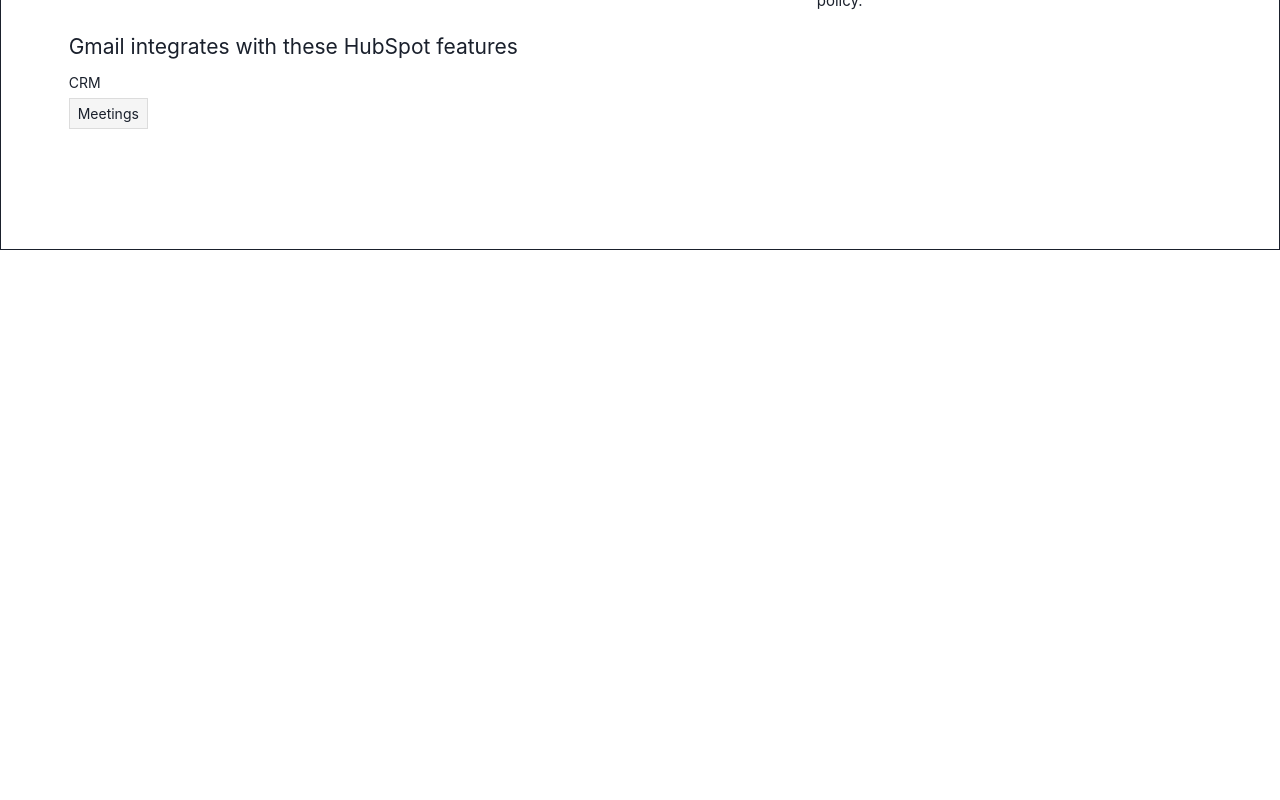
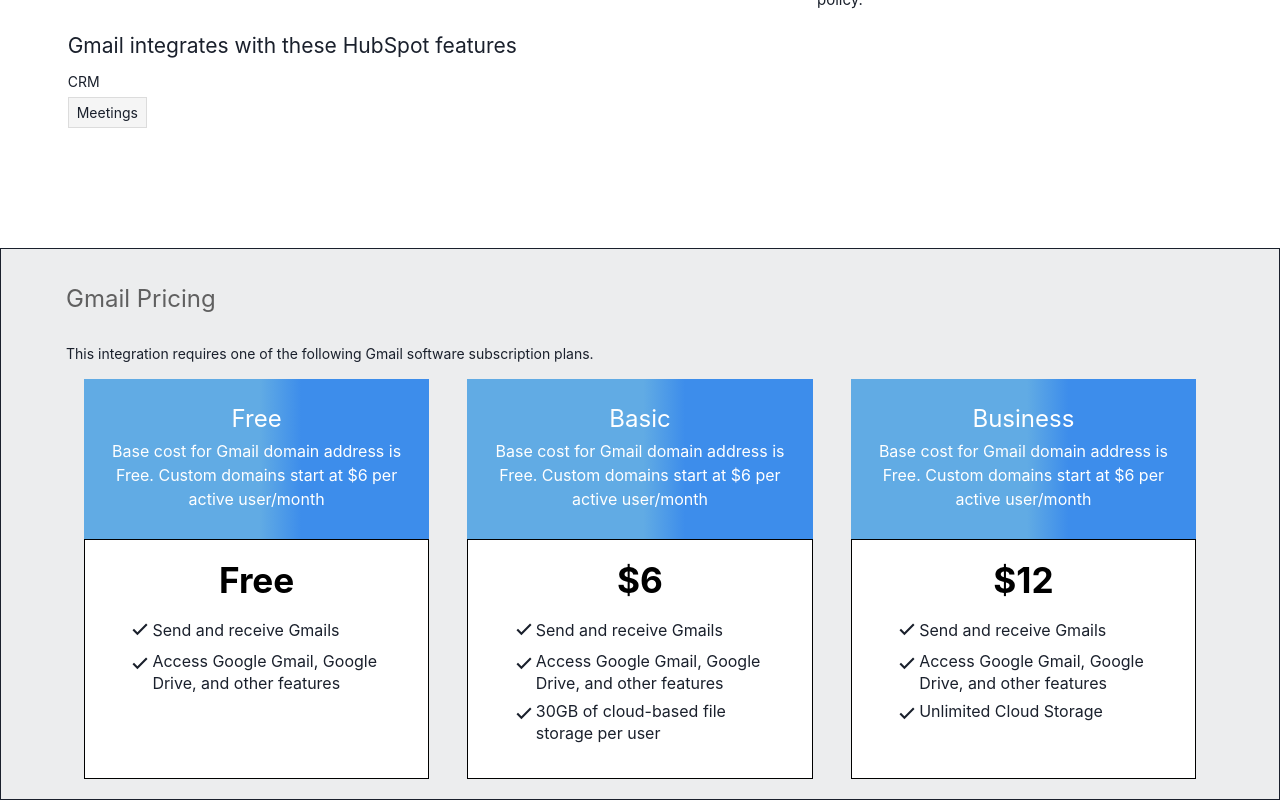
Before and after one commit to aman-109/axiomatic-spring-6378-HubPointCRM, a React (Create React App) app in the folder client/: page / in a window 1280 px wide. Shown: the part 1577-2377 px from the top of the page. Before the commit the page ends 1827 px from the top, so only its background shows below. Built offline with nearby package versions, Linux system fonts and the light colour scheme.

Commit message:
add in it

```diff
--- a/client/src/components/deatils/detailsmiddle.css
+++ b/client/src/components/deatils/detailsmiddle.css
@@ -1,7 +1,6 @@
 .detailsmiddle{
     width:100%;
     padding: 50px;
-    border: 1px solid;
     height: auto;
     display: flex;
     justify-content: space-between;
@@ -76,7 +75,7 @@
 .features1b{
  width:30%;
 }
-@media only screen and (max-width: 760px) and (min-width: 500px){
+@media only screen and (max-width: 760px) and (min-width:390px){
     .detailsmiddle{
         width:100%;
         padding: 50px;
--- a/client/src/components/deatils/detailsnavbar.css
+++ b/client/src/components/deatils/detailsnavbar.css
@@ -73,3 +73,36 @@
         margin-top:20px;
     }
 }
+@media only screen and (max-width: 749px) and (min-width: 390px){
+    .detailsnavbar{
+        display: block;
+    }
+    .navbar-rigth{
+        width:40%;
+        margin-left:20px;
+        margin-top: 20px;
+    }
+    .navbar-rigth1{
+        width: 50%;
+    }
+    .navbar-left4{
+        display: none;
+    }
+    .navbar-left{
+        width:100%;
+       }
+       .navbar-rigth{
+        display: block;
+        width:100%;
+        justify-content: center;
+        align-items: center;
+        margin-left:20px;
+        margin-top: 20px;
+    }
+       .navbar-rigth2{
+        width: 100%;
+       }
+       .navbar-rigth1{
+        width: 100%;
+       }
+}
--- a/client/src/components/deatils/detailsnavbar.jsx
+++ b/client/src/components/deatils/detailsnavbar.jsx
@@ -7,7 +7,7 @@
 const Detailsnavbar = () => {
   return (
     <div className='detailsnavbar'>
-       <div className='navbar-left' style={{width:"50%"}}>
+       <div className='navbar-left'>
           <div className='navbar-left1'>
 
           <div style={{width:"15%"}}>
--- /dev/null
+++ b/client/src/components/deatils/detailsprice.css
@@ -0,0 +1,28 @@
+.detailsprice{
+    width:100%;
+    height: auto;
+    background: rgb(236, 237, 238);
+    padding: 20px 0;
+    border: 1px solid;
+}
+.price-main{
+    width:90%;
+    margin:auto;
+    height:400px;
+    display:flex;
+    justify-content:space-around;
+    align-items:center;
+    text-align:center;
+}
+.details-price1{
+    width:30%;
+    height:100%;
+    justify-content:space-around;
+    align-items:center;
+}
+.details-price1a{
+    height:40%;
+    padding:20px 20px;
+    color: white;
+    background: linear-gradient(90deg, rgb(97, 171, 228) 51%, rgba(61,141,235,1) 63%);
+}
--- /dev/null
+++ b/client/src/components/deatils/detailsprice.jsx
@@ -0,0 +1,83 @@
+import React from 'react'
+import { BiCheck} from 'react-icons/bi'
+import "./detailsprice.css"
+
+const Detailsprice = () => {
+  return (
+    <div name="Price" className='detailsprice'>
+        <h1 style={{fontSize:"150%",color:"rgb(96,96,96)",marginLeft:"65px",lineHeight:"60px"}}>{`${`Gmail`} Pricing`}</h1>
+        <p style={{fontSize:"14px",marginLeft:"65px",lineHeight:"50px"}}>{`This integration requires one of the following ${"Gmail"} software subscription plans.`}</p>
+        <div className='price-main'>
+
+            <div className='details-price1'>
+                <div className='details-price1a' >
+                <h1 style={{fontSize:"150%",lineHeight:"40px"}}>Free</h1>
+                <p>{`Base cost for ${"Gmail"} domain address is Free. Custom domains start at $6 per active user/month`}</p>
+                </div>
+                 <div style={{height:"60%",border:"1px solid black",padding:"10px 10px",textAlign:"start",background:"white"}}>
+                <h1 style={{fontSize:"220%",color:"black",lineHeight:"60px",fontWeight:"660",textAlign:"center"}}>Free</h1>
+                    <div style={{display:"flex",width:"80%",lineHeight:"40px",margin:"auto"}}>
+                      <span style={{position:"absolute",marginTop:"6px"}}><BiCheck size={25} /></span>
+                      <span style={{marginLeft:"25px"}}>{`Send and receive ${"Gmails"}`}</span>
+                    </div>
+                    <div style={{display:"flex",width:"80%",lineHeight:"40px",margin:"auto"}}>
+                      <span style={{position:"absolute"}}><BiCheck size={25} /></span>
+                      <span style={{marginLeft:"25px",lineHeight:"22px"}}>{`Access ${"Google Gmail"}, Google Drive, and other features`}</span>
+                    </div>
+                </div>
+            </div>
+
+            <div className='details-price1'>
+
+                <div className='details-price1a'>
+                <h1 style={{fontSize:"150%",lineHeight:"40px"}}>Basic</h1>
+                <p>{`Base cost for ${"Gmail"} domain address is Free. Custom domains start at $6 per active user/month`}</p>
+                </div>
+
+                 <div style={{height:"60%",border:"1px solid black",padding:"10px 10px",textAlign:"start",background:"white"}}>
+                 <h1 style={{fontSize:"220%",color:"black",lineHeight:"60px",fontWeight:"660",textAlign:"center"}}>$6</h1>
+                    <div style={{display:"flex",width:"80%",lineHeight:"40px",margin:"auto"}}>
+                      <span style={{position:"absolute",marginTop:"6px"}}><BiCheck size={25} /></span>
+                      <span style={{marginLeft:"25px"}}>{`Send and receive ${"Gmails"}`}</span>
+                    </div>
+                    <div style={{display:"flex",width:"80%",lineHeight:"40px",margin:"auto"}}>
+                      <span style={{position:"absolute"}}><BiCheck size={25} /></span>
+                      <span style={{marginLeft:"25px",lineHeight:"22px"}}>{`Access ${"Google Gmail"}, Google Drive, and other features`}</span>
+                    </div>
+                    <div style={{display:"flex",width:"80%",lineHeight:"40px",margin:"auto",marginTop:"6px"}}>
+                      <span style={{position:"absolute"}}><BiCheck size={25} /></span>
+                      <span style={{marginLeft:"25px",lineHeight:"22px"}}>{`30GB of cloud-based file storage per user`}</span>
+                    </div>
+                </div>
+            </div>
+
+            <div className='details-price1'>
+
+                <div className='details-price1a' >
+                <h1 style={{fontSize:"150%",lineHeight:"40px"}}>Business</h1>
+                <p>{`Base cost for ${"Gmail"} domain address is Free. Custom domains start at $6 per active user/month`}</p>
+                </div>
+
+                 <div style={{height:"60%",border:"1px solid black",padding:"10px 10px",textAlign:"start",background:"white"}}>
+                 <h1 style={{fontSize:"220%",color:"black",lineHeight:"60px",fontWeight:"660",textAlign:"center"}}>$12</h1>
+                    <div style={{display:"flex",width:"80%",lineHeight:"40px",margin:"auto"}}>
+                      <span style={{position:"absolute",marginTop:"6px"}}><BiCheck size={25} /></span>
+                      <span style={{marginLeft:"25px"}}>{`Send and receive ${"Gmails"}`}</span>
+                    </div>
+                    <div style={{display:"flex",width:"80%",lineHeight:"40px",margin:"auto"}}>
+                      <span style={{position:"absolute"}}><BiCheck size={25} /></span>
+                      <span style={{marginLeft:"25px",lineHeight:"22px"}}>{`Access ${"Google Gmail"}, Google Drive, and other features`}</span>
+                    </div>
+                    <div style={{display:"flex",width:"80%",lineHeight:"40px",margin:"auto",marginTop:"6px"}}>
+                      <span style={{position:"absolute"}}><BiCheck size={25} /></span>
+                      <span style={{marginLeft:"25px",lineHeight:"22px"}}>{`Unlimited Cloud Storage`}</span>
+                    </div>
+                </div>
+            </div>
+
+        </div>
+    </div>
+  )
+}
+
+export default Detailsprice
--- a/client/src/pages/Productdetails.jsx
+++ b/client/src/pages/Productdetails.jsx
@@ -1,11 +1,13 @@
 import React from 'react'
 import Detailsmiddle from '../components/deatils/detailsmiddle'
 import Detailsnavbar from '../components/deatils/detailsnavbar'
+import Detailsprice from '../components/deatils/detailsprice'
 const Productdetails = () => {
   return (
     <div>
         <Detailsnavbar/>
         <Detailsmiddle/>
+        <Detailsprice/>
     </div>
   )
 }
```
Also changed, not shown: 2 other files (tests, documents, lock files or other folders).
